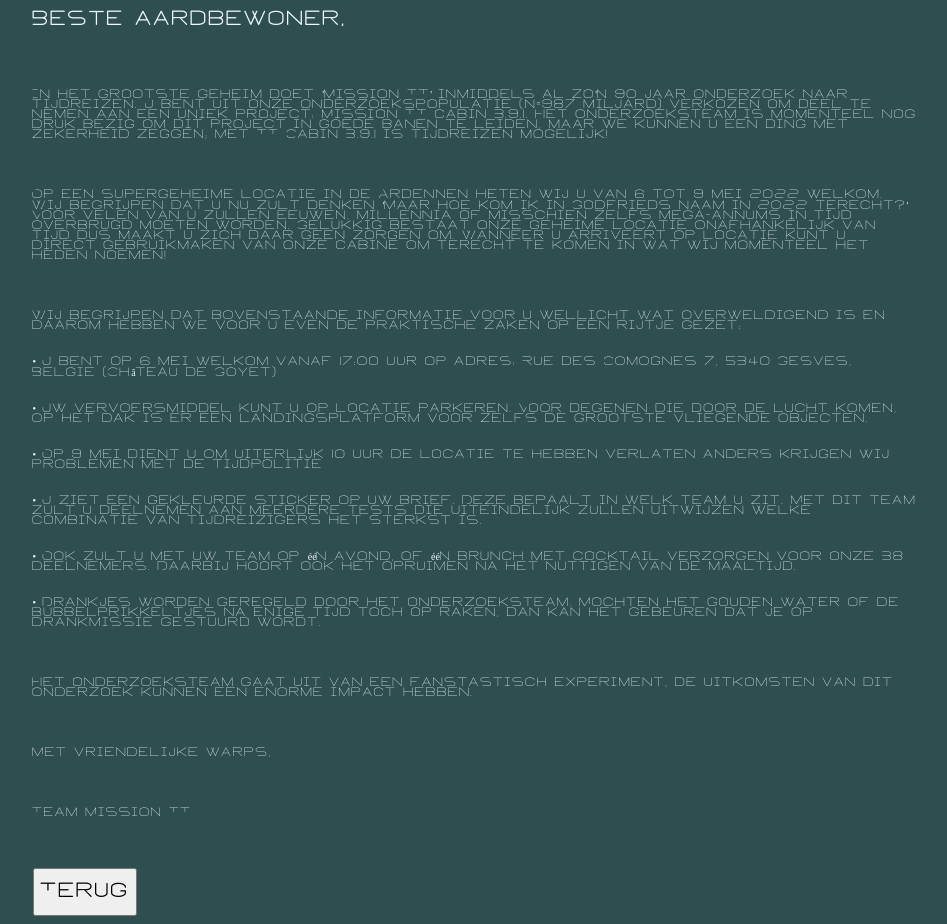
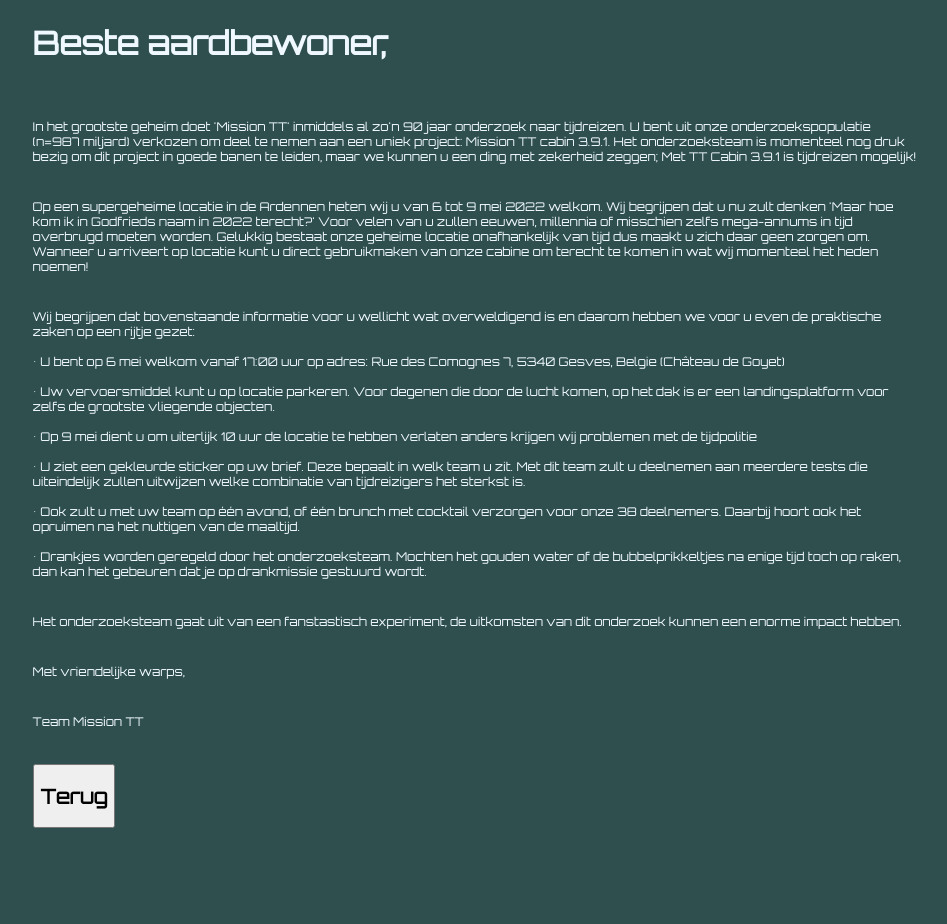
Before and after one commit to Lirry18/foret4ever, a plain HTML site: page home-1.html in a window 1280 px wide. Shown: the part 453-1377 px from the top of the page, without its empty margins (165-1112 px from the left). After the commit the page ends 1289 px from the top, so only its background shows below. Drawn offline with Linux system fonts and the light colour scheme.

Commit message:
Add files via upload

```diff
--- a/home-1.html
+++ b/home-1.html
@@ -2,6 +2,7 @@
 <html>
 <head>
 	<link rel="stylesheet" href="index.css">
+    <link rel="stylesheet" href="https://fonts.googleapis.com/css?family=Orbitron">
 	<meta name="viewport" content="width=device-width, initial-scale=1.0">
 	<title>Mission TT</title>
 </head>
--- a/index.css
+++ b/index.css
@@ -9,16 +9,16 @@ body{
 }
 
 .height{
-	height: 100px;
+	height: 75px;
 }
 
 
 .heighthalf{
-	height: 50px;
+	height: 35px;
 }
 
 .heightquarter{
-	height: 25px;
+	height: 15px;
 }
 
 header {
@@ -28,26 +28,26 @@ header {
 
 h1{
 	color: aliceblue;
-	font-family: 'Mentalist';
-	font-size: medium;
+	font-family: 'Orbitron';
+	font-style: 'bold';
 }
 
 #brieftext{
-	font-size: 10px;
+	font-size: 12px;
 	color: aliceblue;
-	font-family: 'Mentalist';
+	font-family: 'Orbitron';
 }
 
 #paktext{
 	font-size: 15px;
 	color: aliceblue;
-	font-family: 'Mentalist';
+	font-family: 'Orbitron';
 }
 
 h2{
 	color: black;
-	font-family: 'Mentalist';
-	font-size: medium;
+	font-family: 'Orbitron';
+	font-style: 'bold';
 }
 
 #demo{
```
Also changed, not shown: index.html (+5 -4 lines), paklijst.html (+1 -0 lines), timetable.html (+1 -0 lines), assets/grouppa.svg (added).
